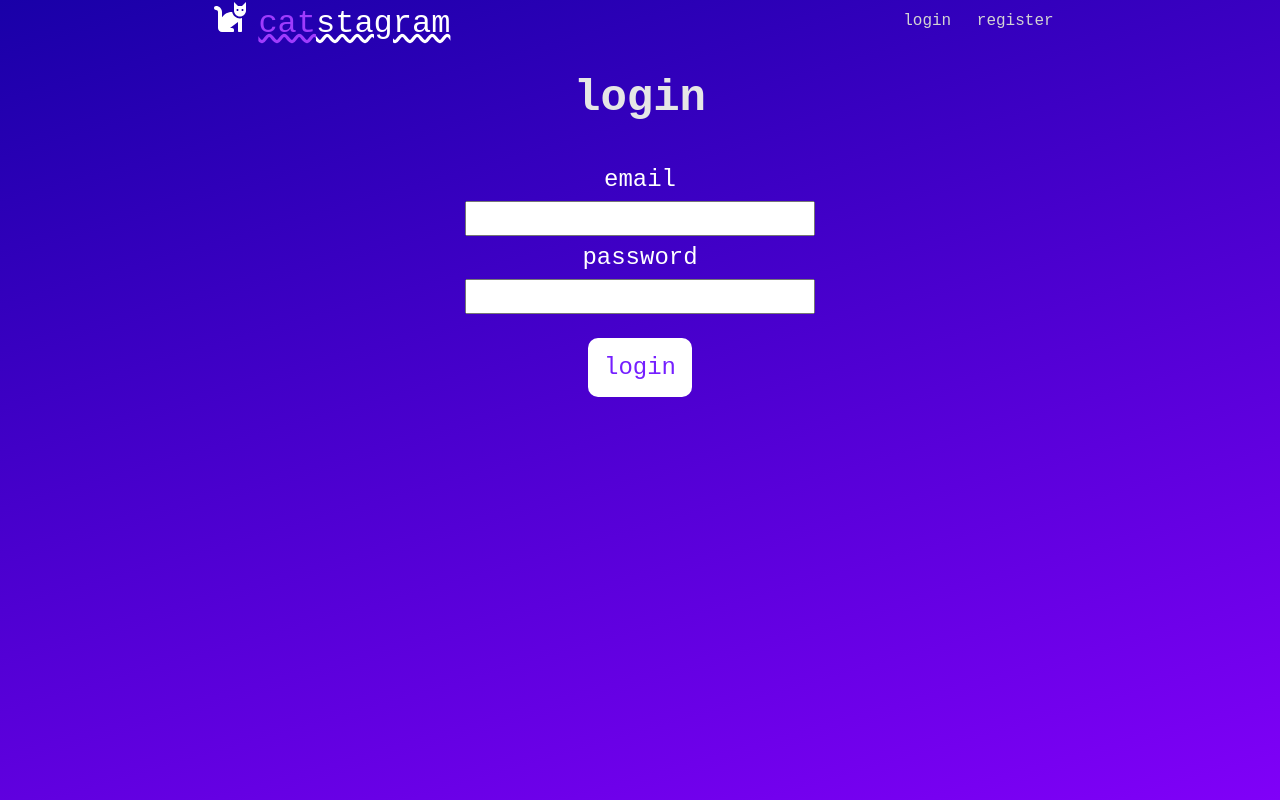
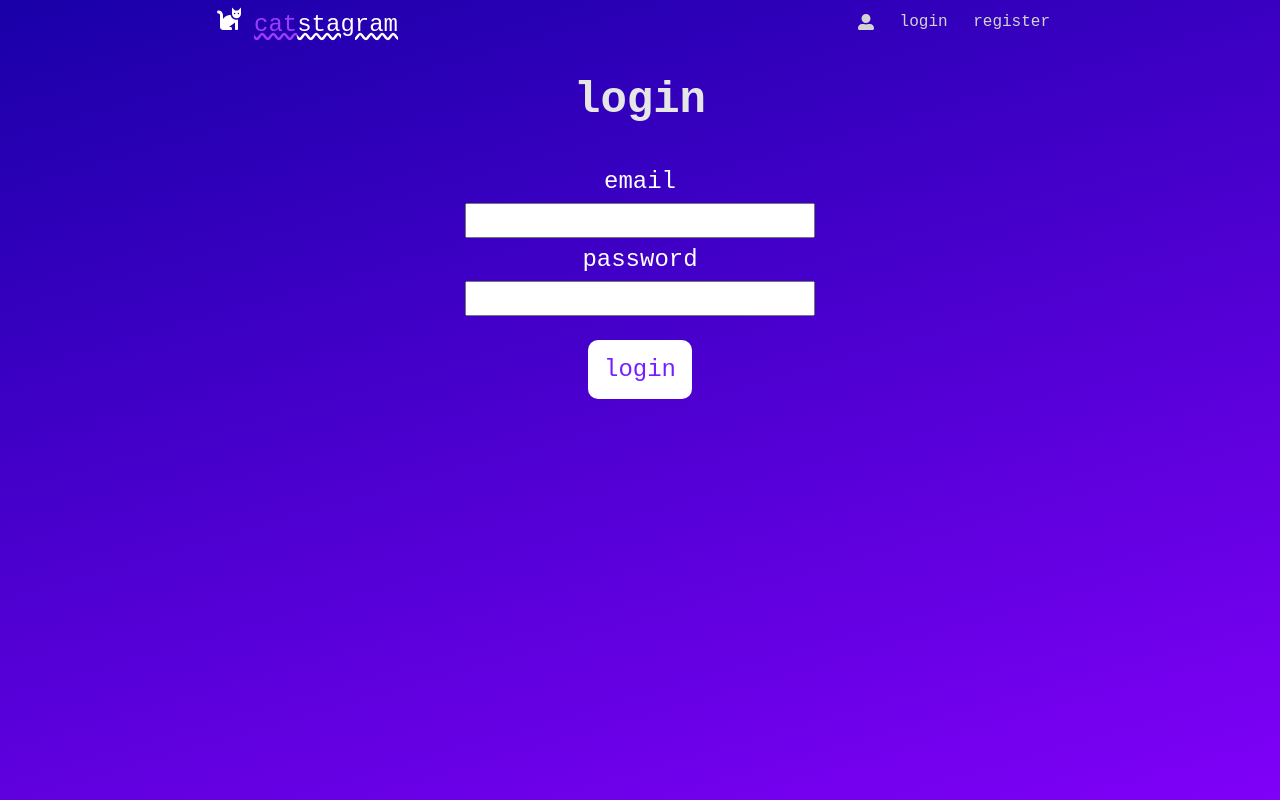
Before and after one commit to Slap-a-tha-Bass/catstagram, a React app: page /login in a window 1280 px wide. Built offline with nearby package versions, Linux system fonts and the light colour scheme.

Commit message:
profile page rendering user only content

```diff
--- a/src/client/components/Card.tsx
+++ b/src/client/components/Card.tsx
@@ -17,11 +17,14 @@ const FlexStartDiv = styled.div`
 `;
 const CardContainer = styled.div`
   width: 440px;
-  background-color: rgba(15,15,15,0.3);
-  border: 5px solid rgba(15,15,15,0.3);
+  background-color: rgba(15, 15, 15, 0.3);
+  border: 5px solid rgba(15, 15, 15, 0.3);
   border-radius: 10px;
   padding: 1rem;
 `;
+const Caption = styled.div`
+  padding-top: 1.5rem;
+`
 const CustomLink = styled(Link)`
   text-decoration: none;
 `;
@@ -52,9 +55,7 @@ const Card = ({
               <img src={img_url} alt={altText} width={350} height={400} />
             </div>
           </CenterDiv>
-          <CenterDiv>
-            <div>{caption}</div>
-          </CenterDiv>
+          <Caption>{caption}</Caption>
         </CardContainer>
       </Container>
     </CustomLink>
--- a/src/client/components/Navbar.tsx
+++ b/src/client/components/Navbar.tsx
@@ -1,24 +1,27 @@
 import React from "react";
 import { Link } from "react-router-dom";
 import styled from "styled-components";
-import { FaCat } from "react-icons/fa";
+import { FaCat, FaUserAlt } from "react-icons/fa";
 
 const NavContainer = styled.div`
   display: flex;
-  place-content: space-around;
+  justify-content: space-around;
   align-items: center;
 `;
 const Logo = styled.div`
-  font-size: 2rem;
+  font-size: 1.5rem;
 `;
 const Span = styled.span`
   color: #9f3bfd;
   text-decoration: wavy underline;
-`
+`;
 const Span2 = styled.span`
   color: #ffffff;
   text-decoration: wavy underline;
-
+`;
+const Align = styled.div`
+  display: flex;
+  align-items: center;
 `
 const Navbar = () => {
   return (
@@ -26,13 +29,21 @@ const Navbar = () => {
       <Logo>
         <div>
           <FaCat />
-          <Link to="/"><Span>cat</Span><Span2>stagram</Span2></Link>
+          <Link to="/">
+            <Span>cat</Span>
+            <Span2>stagram</Span2>
+          </Link>
         </div>
       </Logo>
-      <div>
+      <Align>
+        <Link to="/profile">
+          <div>
+            <FaUserAlt />
+          </div>
+        </Link>
         <Link to="/login">login</Link>
         <Link to="/register">register</Link>
-      </div>
+      </Align>
     </NavContainer>
   );
 };
--- a/src/client/views/Profile.tsx
+++ b/src/client/views/Profile.tsx
@@ -5,33 +5,43 @@ import apiService from "../utils/api-service";
 
 const Profile = () => {
   const [info, setInfo] = useState<IProfileInfo>(null);
-  const [posts, setPosts] = useState<IProfileInfo[]>([]);
+  const [userPosts, setUserPosts] = useState<IProfileInfo[]>([]);
 
   useEffect(() => {
-    apiService("/api/users/profile").then((info) => setInfo(info));
+    apiService("/api/users/profile").then((info) => {
+      setInfo(info);
+      setUserPosts(info.posts);
+    });
   }, []);
 
-  return <div>{info && <h1>Welcome {info.profile.username}!</h1>}</div>;
+  return (
+    <div>
+      {info && <h1>Welcome {info.profile.username}!</h1>}
+      {userPosts.map((post) => (
+        <div key={post.id}>
+          <p>{post.img_url}</p>
+          <p>{post.caption}</p>
+        </div>
+      ))}
+    </div>
+  );
 };
 
 export default Profile;
 
 interface IProfileInfo {
-  profile: {
   id?: string;
   first_name?: string;
   last_name?: string;
   username?: string;
   isVisible?: number;
   _created?: Date;
-  };
-  posts: [
-    {
-      id?: string;
   user_id?: string;
   img_url?: string;
   caption?: string;
-      _created?: string;
+  profile?: {
+    username?: string;
+    first_name?: string;
+    last_name?: string;
+  };
 }
-  ];
-}
```
Lines whose indentation alone changed are shown as unchanged.
